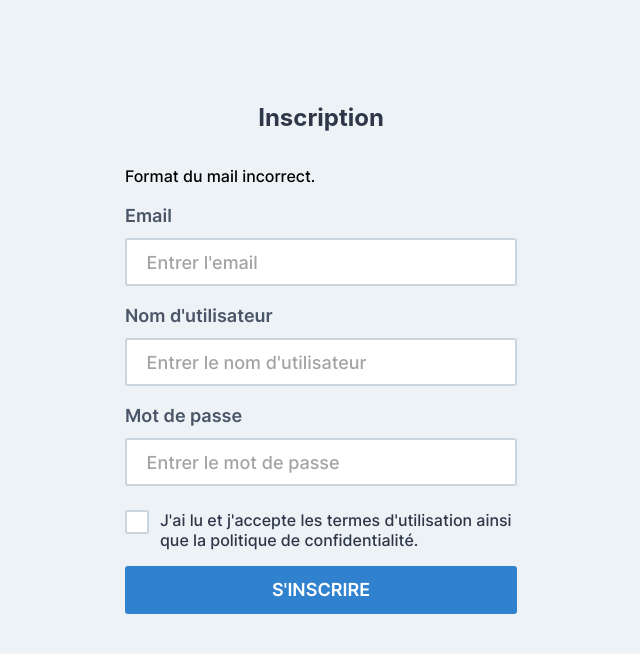
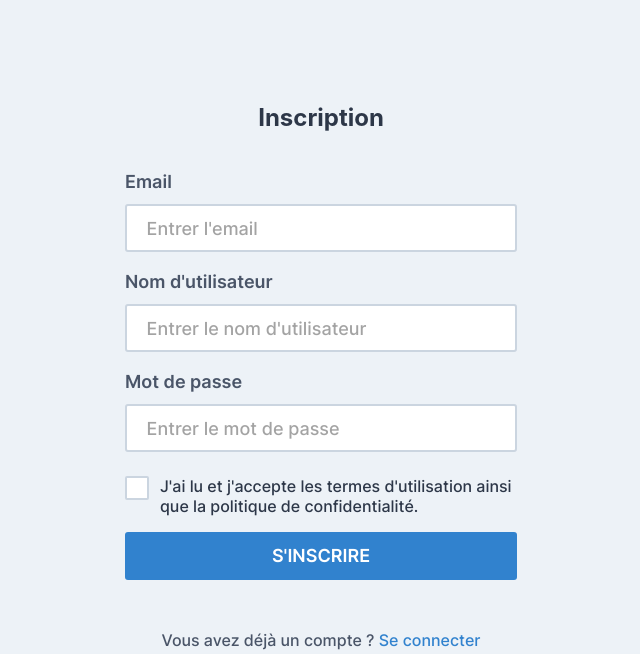
Before and after one commit to Akwd22/auto-learn, a PHP site: template src/views/pages/inscription/inscription.php in a window 1280 px wide. Shown: the top 654 px of the page, without its empty margins (319-959 px from the left). Run offline with PHP 8.4, Linux system fonts and the light colour scheme; the template is opened without the code that fills it, so the values that code supplies are empty; some web fonts are replaced.

Commit message:
Update inscription.php

```diff
--- a/src/views/pages/inscription/inscription.php
+++ b/src/views/pages/inscription/inscription.php
@@ -11,7 +11,7 @@
             <div id="centerDiv">
                 <form method="POST">
                     <h1 id="titleForm">Inscription</h1>
-                    <div id="errorField"><p id="textError">Format du mail incorrect.</p></div>
+
 
                     <div class="labelsDiv"><label class="labelsForm" for="email">Email</label></div>
                     <input id="email" class="input" type="email" placeholder="Entrer l'email" name="email" required>
```
